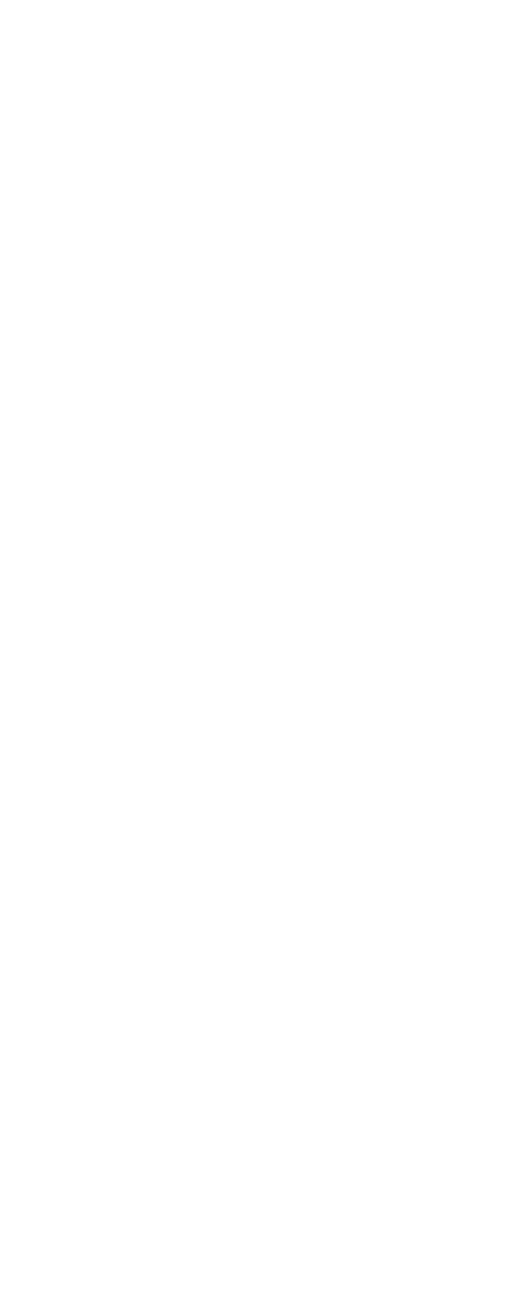
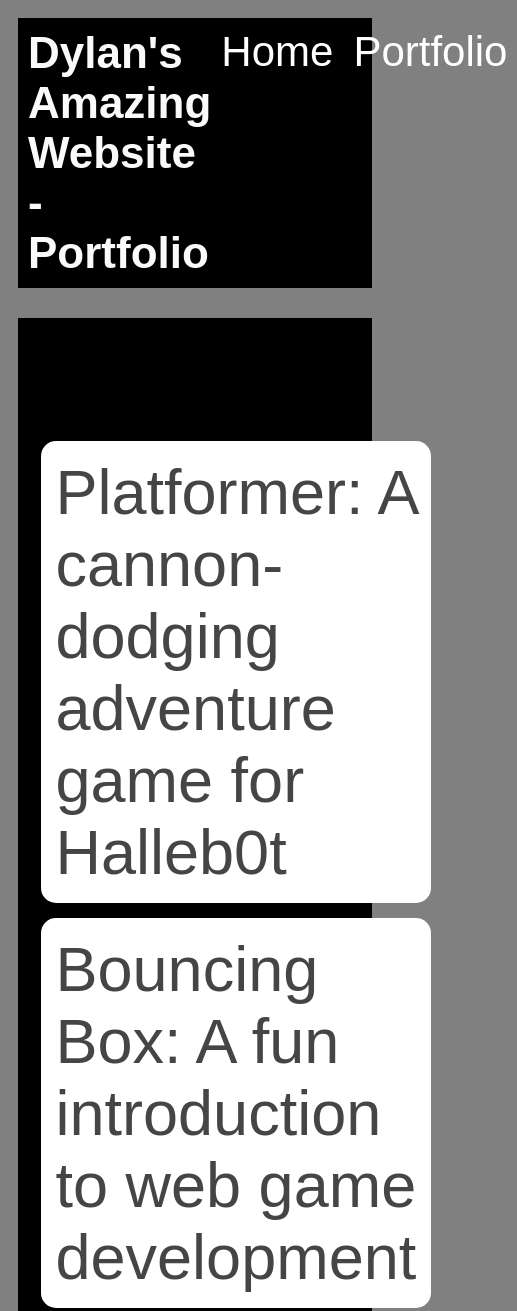
Before and after one commit to dMathewsOKHS/dMathewsOKHS.github.io, a plain HTML site: page portfolio.html in a window 390 px wide. Shown: the top 1311 px of the page, 517 px wide, since content can reach past the window. Before the commit the page ends 844 px from the top, so only its background shows below. Drawn offline with Linux system fonts and the light colour scheme.

Commit message:
add portfolio page to website

```diff
--- a/portfolio.html
+++ b/portfolio.html
@@ -0,0 +1,42 @@
+<!DOCTYPE html>
+<html>
+  <head>
+    <title>Dylan's Awesome Website</title>
+    <link rel="stylesheet" href="style.css" />
+</head>
+  </head>
+
+  <body>
+    <!-- All content goes here -->
+    <div id="all-contents">
+        <nav>
+            <h1>Dylan's Amazing Website - Portfolio</h1>
+            <ul id="nav-ul">
+                <li class="nav-li">
+                  <a href="index.html">Home</a>
+                </li>
+                <li class="nav-li">
+                  <a href="portfolio.html">Portfolio</a>
+                </li>
+              </ul>
+        </nav>
+
+        <main>
+            <div class="content">
+                <h1>Portfolio</h1>
+                <ul id="portfolio">
+                    <li>
+                        <a href="fsd-projects/platformer/">Platformer: A cannon-dodging adventure game for Halleb0t</a>
+                      </li>
+                      <li>
+                        <a href="fsd-projects/bouncing-box/">Bouncing Box: A fun introduction to web game development</a>
+                      </li>
+                      <li>
+                        <a href="fsd-projects/circularity/">Circularity: A poetic motion experiment with circles</a>
+                      </li>
+                </ul>
+              </div>
+        </main>
+    </div>
+  </body>
+</html>
--- a/style.css
+++ b/style.css
@@ -77,3 +77,79 @@ main {
 h2, h3 {
     margin: 0px;
 }
+
+/* Portfolio styles */
+.content h1 {
+    color: black;
+  }
+
+  #portfolio {
+    list-style-type: none;
+    padding-left: 0;
+  }
+
+  #portfolio li {
+    background: #fff;
+    padding: 10px;
+    border-radius: 10px;
+    margin-bottom: 10px;
+  }
+
+  #portfolio li:hover {
+    background: #eee;
+  }
+
+  #portfolio a {
+    text-decoration: none;
+    color: #454545;
+  }
+
+  /* responsive web design */
+@media screen and (min-width: 120px) and (max-width: 1080px) {
+    main {
+      height: 100ch;
+      zoom: 1.5;
+      display: grid;
+    }
+
+    h1 {
+      font-size: 44px;
+    }
+
+    h2 {
+      font-size: 42px;
+    }
+
+    h3 {
+      font-size: 36px;
+    }
+
+    #all-contents {
+      height: 100ch;
+      margin: none;
+    }
+
+    a {
+      font-size: 42px;
+    }
+
+    .sidebar {
+      margin-right: 0px;
+      justify-content: center;
+      align-items: center;
+    }
+
+    .sidebar-img {
+      width: 100%;
+    }
+
+    p,
+    li {
+      font-size: 24px;
+    }
+
+    .content {
+      align-content: center;
+      justify-content: center;
+    }
+  }
```
Also changed, not shown: index.html (+1 -1 lines).
